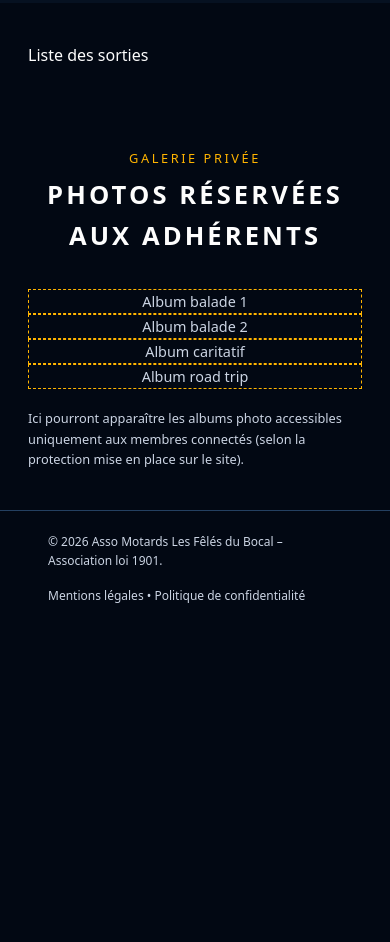
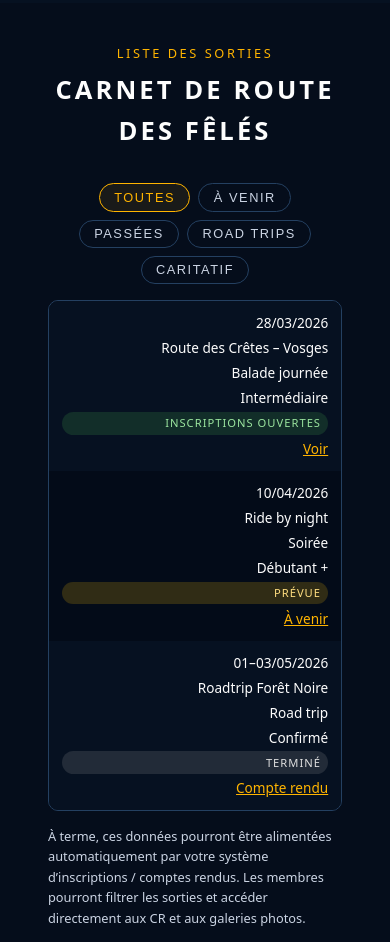
Before and after one commit to Angrimmer/Asso-motard, a plain HTML site: page membres.html in a window 390 px wide. Shown: the part 1562-2504 px from the top of the page. Before the commit the page ends 2196 px from the top, so only its background shows below. Drawn offline with Linux system fonts and the light colour scheme.

Commit message:
feat(site) skeleton ok, medievil day

```diff
--- a/membres.html
+++ b/membres.html
@@ -1,10 +1,12 @@
-<!DOCTYPE html>
+<!doctype html>
 <html lang="fr">
   <head>
     <meta charset="UTF-8" />
     <title>Espace membres – Les Fêlés du Bocal</title>
     <meta name="viewport" content="width=device-width, initial-scale=1" />
-  <link rel="stylesheet" href="style.css" />
+    <link rel="icon" href="/favicon.ico" />
+    <link rel="stylesheet" href="/style/style.css" />
+    <link rel="stylesheet" href="/style/membres.css" />
   </head>
   <body>
     <div class="page">
@@ -35,9 +37,10 @@
             <h1 class="section-title">Espace membres</h1>
           </div>
           <p class="members-intro">
-          Cette page est destinée aux adhérents de l’association. Elle doit être protégée
-          (accès par identifiant/mot de passe ou lien sécurisé, à configurer sur l’hébergeur)
-          afin de préserver les données et les photos de chacun.
+            Cette page est destinée aux adhérents de l’association. Elle doit
+            être protégée (accès par identifiant/mot de passe ou lien sécurisé,
+            à configurer sur l’hébergeur) afin de préserver les données et les
+            photos de chacun.
           </p>
         </section>
 
@@ -47,12 +50,16 @@
             <article class="members-block">
               <h3>Boîte à idées</h3>
               <p>
-              Proposez des balades, des événements caritatifs ou des améliorations
-              pour l’association. Vos messages sont reçus par le bureau.
+                Proposez des balades, des événements caritatifs ou des
+                améliorations pour l’association. Vos messages sont reçus par le
+                bureau.
               </p>
               <form class="simple-form">
                 <label for="idea">Votre idée</label>
-              <textarea id="idea" placeholder="Proposez une idée de sortie, d’événement, d’amélioration…"></textarea>
+                <textarea
+                  id="idea"
+                  placeholder="Proposez une idée de sortie, d’événement, d’amélioration…"
+                ></textarea>
                 <button type="submit">Envoyer au bureau</button>
               </form>
             </article>
@@ -60,8 +67,8 @@
             <article class="members-block">
               <h3>Avis sur les sorties</h3>
               <p>
-              Donnez votre retour sur les sorties passées pour nous aider à améliorer
-              l’organisation et le rythme des balades.
+                Donnez votre retour sur les sorties passées pour nous aider à
+                améliorer l’organisation et le rythme des balades.
               </p>
               <form class="simple-form">
                 <label for="event-select">Sortie concernée</label>
@@ -70,7 +77,10 @@
                   <!-- options remplies côté serveur ou JS -->
                 </select>
                 <label for="feedback">Votre avis</label>
-              <textarea id="feedback" placeholder="Ce que vous avez aimé, ce qui peut être amélioré…"></textarea>
+                <textarea
+                  id="feedback"
+                  placeholder="Ce que vous avez aimé, ce qui peut être amélioré…"
+                ></textarea>
                 <button type="submit">Envoyer l’avis</button>
               </form>
             </article>
@@ -78,8 +88,9 @@
             <article class="members-block">
               <h3>Dépôt de photos</h3>
               <p>
-              Ajoutez vos photos de balades. Elles seront publiées après validation
-              par le bureau et en respectant le droit à l’image (CNIL).
+                Ajoutez vos photos de balades. Elles seront publiées après
+                validation par le bureau et en respectant le droit à l’image
+                (CNIL).
               </p>
               <form class="simple-form" enctype="multipart/form-data">
                 <label for="photo-upload">Sélectionner des photos</label>
@@ -90,12 +101,73 @@
           </div>
 
           <p class="members-note">
-          Remarque : la gestion réelle des formulaires (enregistrement, tri, validation, connexion)
-          devra être mise en place côté serveur (WordPress, hébergeur, ou développement sur mesure).
+            Remarque : la gestion réelle des formulaires (enregistrement, tri,
+            validation, connexion) devra être mise en place côté serveur
+            (WordPress, hébergeur, ou développement sur mesure).
           </p>
         </section>
 
-      <section>Liste des sorties</section>
+        <section class="rides-list">
+          <div class="section-header">
+            <div class="section-kicker">Liste des sorties</div>
+            <h2 class="section-title">Carnet de route des Fêlés</h2>
+          </div>
+
+          <!-- Filtres (juste visuels pour l’instant) -->
+          <div class="rides-filters">
+            <button class="rides-filter rides-filter--active">Toutes</button>
+            <button class="rides-filter">À venir</button>
+            <button class="rides-filter">Passées</button>
+            <button class="rides-filter">Road trips</button>
+            <button class="rides-filter">Caritatif</button>
+          </div>
+
+          <!-- Tableau des sorties -->
+          <div class="rides-table">
+            <div class="rides-header-row">
+              <span>Date</span>
+              <span>Sortie</span>
+              <span>Type</span>
+              <span>Niveau</span>
+              <span>Statut</span>
+              <span>Compte rendu</span>
+            </div>
+
+            <div class="rides-row">
+              <span>28/03/2026</span>
+              <span>Route des Crêtes – Vosges</span>
+              <span>Balade journée</span>
+              <span>Intermédiaire</span>
+              <span class="badge badge-open">Inscriptions ouvertes</span>
+              <span><a href="#">Voir</a></span>
+            </div>
+
+            <div class="rides-row">
+              <span>10/04/2026</span>
+              <span>Ride by night</span>
+              <span>Soirée</span>
+              <span>Débutant +</span>
+              <span class="badge badge-planned">Prévue</span>
+              <span><a href="#">À venir</a></span>
+            </div>
+
+            <div class="rides-row">
+              <span>01–03/05/2026</span>
+              <span>Roadtrip Forêt Noire</span>
+              <span>Road trip</span>
+              <span>Confirmé</span>
+              <span class="badge badge-done">Terminé</span>
+              <span><a href="#">Compte rendu</a></span>
+            </div>
+          </div>
+
+          <p class="rides-note">
+            À terme, ces données pourront être alimentées automatiquement par
+            votre système d’inscriptions / comptes rendus. Les membres pourront
+            filtrer les sorties et accéder directement aux CR et aux galeries
+            photos.
+          </p>
+        </section>
 
         <!-- Galerie privée -->
         <section class="members-gallery">
@@ -112,14 +184,16 @@
           </div>
 
           <p class="members-note">
-          Ici pourront apparaître les albums photo accessibles uniquement aux membres connectés
-          (selon la protection mise en place sur le site).
+            Ici pourront apparaître les albums photo accessibles uniquement aux
+            membres connectés (selon la protection mise en place sur le site).
           </p>
         </section>
       </main>
 
       <footer>
-      <span>© 2026 Asso Motards Les Fêlés du Bocal – Association loi 1901.</span>
+        <span
+          >© 2026 Asso Motards Les Fêlés du Bocal – Association loi 1901.</span
+        >
         <span>Mentions légales • Politique de confidentialité</span>
       </footer>
     </div>
--- /dev/null
+++ b/style/membres.css
@@ -0,0 +1,189 @@
+
+.rides-list {
+  background: #050d1b;
+  padding: 2.5rem 3rem 3rem;
+}
+
+.rides-filters {
+  display: flex;
+  flex-wrap: wrap;
+  gap: 0.5rem;
+  margin-bottom: 1rem;
+  justify-content: center;
+}
+
+.rides-filter {
+  padding: 0.35rem 0.9rem;
+  border-radius: 999px;
+  border: 1px solid var(--border-soft);
+  background: transparent;
+  color: var(--text-muted);
+  font-size: 0.8rem;
+  text-transform: uppercase;
+  letter-spacing: 0.12em;
+  cursor: pointer;
+}
+
+.rides-filter--active,
+.rides-filter:hover {
+  border-color: var(--accent);
+  color: var(--accent);
+  background: rgba(255, 180, 0, 0.08);
+}
+
+/* Tableau de sorties */
+
+.rides-table {
+  margin-top: 1rem;
+  border-radius: 10px;
+  border: 1px solid var(--border-soft);
+  overflow: hidden;
+  font-size: 0.85rem;
+}
+
+.rides-header-row,
+.rides-row {
+  display: grid;
+  grid-template-columns: 1.1fr 2.2fr 1.4fr 1.2fr 1.4fr 1.2fr;
+  gap: 0.4rem;
+  padding: 0.6rem 0.9rem;
+}
+
+.rides-header-row {
+  background: rgba(11, 28, 45, 0.95);
+  font-weight: 700;
+  text-transform: uppercase;
+  letter-spacing: 0.12em;
+  font-size: 0.7rem;
+}
+
+.rides-row:nth-child(even) {
+  background: rgba(7, 18, 34, 0.9);
+}
+
+.rides-row:nth-child(odd) {
+  background: rgba(4, 12, 24, 0.9);
+}
+
+.rides-row span:last-child a {
+  color: var(--accent);
+  text-decoration: underline;
+}
+
+.badge {
+  display: inline-block;
+  padding: 0.15rem 0.45rem;
+  border-radius: 999px;
+  font-size: 0.7rem;
+  text-transform: uppercase;
+  letter-spacing: 0.09em;
+}
+
+.badge-open {
+  background: rgba(76, 175, 80, 0.18);
+  color: #9be59f;
+}
+
+.badge-planned {
+  background: rgba(255, 193, 7, 0.18);
+  color: #ffde80;
+}
+
+.badge-done {
+  background: rgba(158, 158, 158, 0.18);
+  color: #e0e0e0;
+}
+
+.rides-note {
+  margin-top: 0.9rem;
+  font-size: 0.8rem;
+  color: var(--text-muted);
+}
+
+.members-block {
+  background: rgba(5, 18, 34, 0.95);
+  border-radius: 12px;
+  border: 1px solid var(--border-soft);
+  padding: 1.2rem;
+  font-size: 0.9rem;
+  color: var(--text-muted);
+}
+
+.members-block h3 {
+  margin-bottom: 0.6rem;
+  color: var(--text-light);
+}
+
+.simple-form {
+  margin-top: 0.7rem;
+  display: flex;
+  flex-direction: column;
+  gap: 0.45rem;
+}
+
+.simple-form label {
+  font-size: 0.8rem;
+}
+
+.simple-form textarea,
+.simple-form select,
+.simple-form input[type="file"] {
+  width: 100%;
+  padding: 0.5rem 0.6rem;
+  border-radius: 8px;
+  border: 1px solid var(--border-soft);
+  background: #030911;
+  color: var(--text-light);
+  font-family: inherit;
+}
+
+.simple-form button {
+  align-self: flex-start;
+  margin-top: 0.3rem;
+  padding: 0.55rem 1.2rem;
+  border-radius: 999px;
+  border: 1px solid var(--accent);
+  background: var(--accent);
+  color: var(--text-dark);
+  font-size: 0.85rem;
+  cursor: pointer;
+}
+
+.simple-form button:hover {
+  filter: brightness(1.05);
+}
+
+.members-note {
+  margin-top: 1.2rem;
+  font-size: 0.8rem;
+  color: var(--text-muted);
+}
+
+/* responsive */
+
+@media (max-width: 900px) {
+  .rides-header-row {
+    display: none;
+  }
+
+  .rides-row {
+    grid-template-columns: 1fr;
+    gap: 0.2rem;
+    padding: 0.7rem 0.8rem;
+  }
+
+  .rides-row span {
+    display: flex;
+    justify-content: space-between;
+    gap: 0.5rem;
+  }
+
+  .rides-row span::before {
+    content: attr(data-label);
+    font-weight: 600;
+    text-transform: uppercase;
+    letter-spacing: 0.12em;
+    font-size: 0.65rem;
+    color: var(--text-muted);
+  }
+}
--- a/style.css
+++ b/style/style.css
@@ -390,65 +390,6 @@ section {
   gap: 1.5rem;
 }
 
-.members-block {
-  background: rgba(5, 18, 34, 0.95);
-  border-radius: 12px;
-  border: 1px solid var(--border-soft);
-  padding: 1.2rem;
-  font-size: 0.9rem;
-  color: var(--text-muted);
-}
-
-.members-block h3 {
-  margin-bottom: 0.6rem;
-  color: var(--text-light);
-}
-
-.simple-form {
-  margin-top: 0.7rem;
-  display: flex;
-  flex-direction: column;
-  gap: 0.45rem;
-}
-
-.simple-form label {
-  font-size: 0.8rem;
-}
-
-.simple-form textarea,
-.simple-form select,
-.simple-form input[type="file"] {
-  width: 100%;
-  padding: 0.5rem 0.6rem;
-  border-radius: 8px;
-  border: 1px solid var(--border-soft);
-  background: #030911;
-  color: var(--text-light);
-  font-family: inherit;
-}
-
-.simple-form button {
-  align-self: flex-start;
-  margin-top: 0.3rem;
-  padding: 0.55rem 1.2rem;
-  border-radius: 999px;
-  border: 1px solid var(--accent);
-  background: var(--accent);
-  color: var(--text-dark);
-  font-size: 0.85rem;
-  cursor: pointer;
-}
-
-.simple-form button:hover {
-  filter: brightness(1.05);
-}
-
-.members-note {
-  margin-top: 1.2rem;
-  font-size: 0.8rem;
-  color: var(--text-muted);
-}
-
 /* CONTACT */
 
 .contact {
```
Also changed, not shown: index.html (+3 -48 lines), script/script.js (added, +39 -0 lines), README.md, script.js (deleted). Lines whose indentation alone changed are shown as unchanged.
